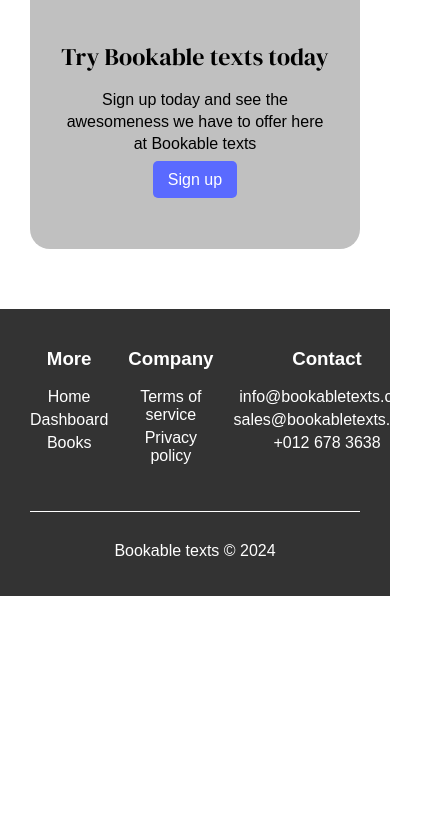
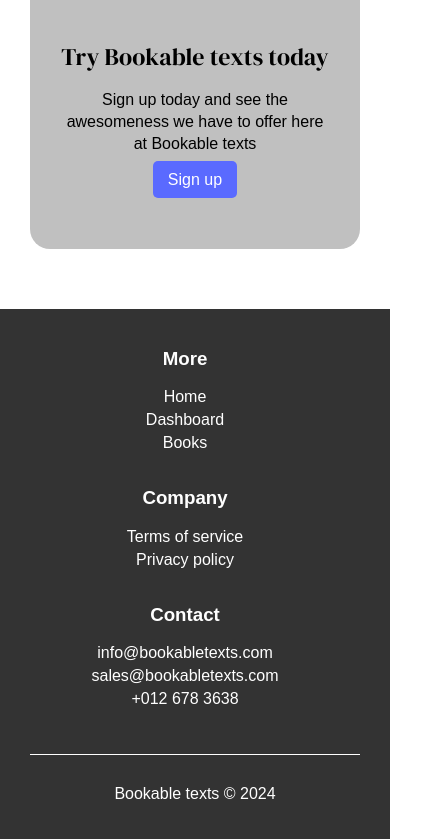
Before and after one commit to Bookable-texts/Bookable-texts, a React (Vite) app: page / in a window 390 px wide. Shown: the part 4274-5113 px from the top of the page, 421 px wide, since content can reach past the window. Before the commit the page ends 4870 px from the top, so only its background shows below. Built offline with nearby package versions, Linux system fonts and the light colour scheme; a web font is replaced by a local one.

Commit message:
Made the footer responsive

```diff
--- a/src/styles/Footer.css
+++ b/src/styles/Footer.css
@@ -32,3 +32,14 @@
   .footer-column ul li {
     margin-bottom: 5px;
   }
+
+
+  @media screen and (max-width: 550px) {
+    .footer-content {
+      flex-direction: column;
+      align-items: center;
+    }
+    .footer-column:last-child {
+      margin-right: 20px;
+    }
+  }
```
